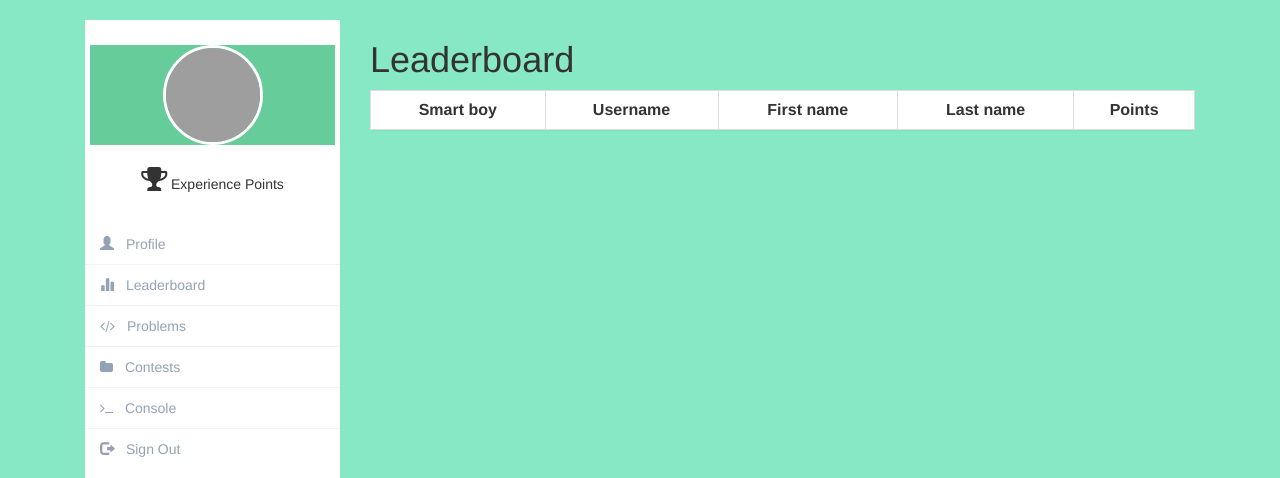
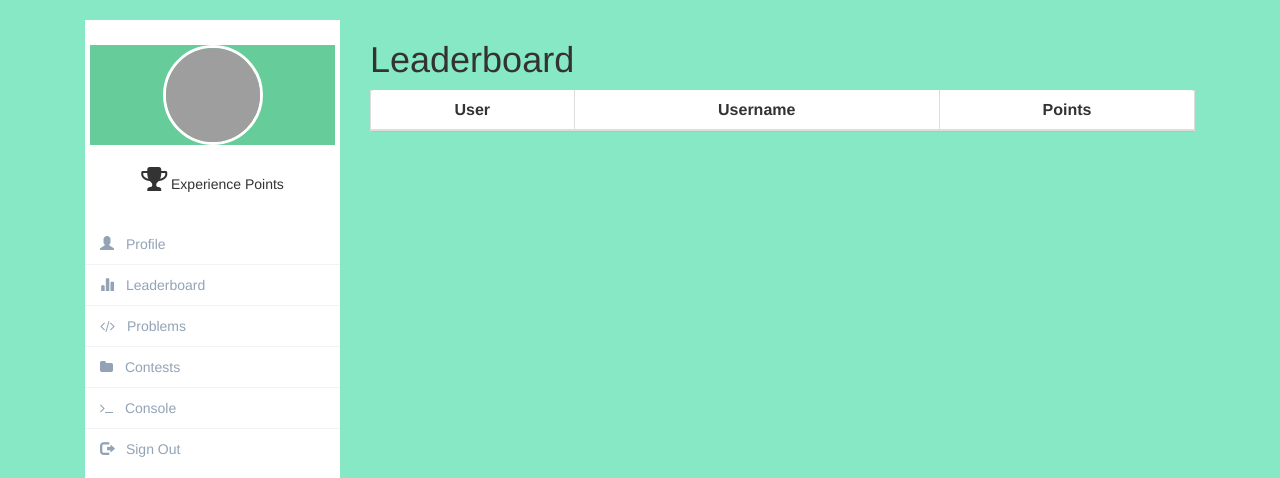
Before and after one commit to archieran/CodeCrunchers, a Django app: page /leaderboard/ in a window 1280 px wide. Shown: the top 478 px of the page. Run offline with Django 3.2, Linux system fonts and the light colour scheme; lists and menus that the app fills with data are empty; parts of the project's set-up code (start-up, migrations or seed data) failed here and were passed over; some libraries are stand-ins or nearby versions; grey boxes are pictures that could not be loaded.

Commit message:
Design changes, leadership board reversed

```diff
--- a/codecrunchers/www/templates/www/leaderboard.html
+++ b/codecrunchers/www/templates/www/leaderboard.html
@@ -1,22 +1,24 @@
 {% extends 'www/base.html' %}
 {% block content %}
-    <div class="col col-lg-9 col-md-9 col-sm-8">
+    <div class="col col-lg-9 col-md-9 col-sm-8 col-xs-12">
     <h1>Leaderboard</h1>
-        <table class="table table-hover table-bordered table-responsive panel text-center">
-            <th class="panel-title text-center">Smart boy</th>
+        <div class="table-responsive">
+        <table class="table table-hover table-bordered panel text-center">
+            <thead>
+            <tr>
+            <th class="panel-title text-center">User</th>
             <th class="panel-title text-center">Username</th>
-            <th class="panel-title text-center">First name</th>
-            <th class="panel-title text-center">Last name</th>
             <th class="panel-title text-center">Points</th>
+           </tr>
+            </thead>
         {% for user in users %}
             <tr>
                 <td><img src="{{ MEDIA_URL }}{{ user.profile.user_avatar }}" height="50" width="50" id="prof-pic"/></td>
                 <td>{{ user.username }}</td>
-                <td>{{ user.first_name }}</td>
-                <td>{{ user.last_name }}</td>
                 <td>{{ user.profile.experience_points }}</td>
             </tr>
         {% endfor %}
         </table>
+        </div>
     </div>
 {% endblock %}
--- a/codecrunchers/www/views.py
+++ b/codecrunchers/www/views.py
@@ -63,7 +63,7 @@ def profile(request):
     return render(request, 'www/profile.html',context)
 
 def leaderboard(request):
-    users = User.objects.all()
+    users = User.objects.all().order_by('-profile__experience_points')
     context = {
         'active_tab':'leaderboard',
         'users':users,
```
Also changed, not shown: codecrunchers/evaluation/admin.py (+7 -4 lines), codecrunchers/evaluation/templates/evaluation/contest_details.html (+14 -3 lines), codecrunchers/evaluation/templates/evaluation/contest_home.html (+15 -3 lines).
